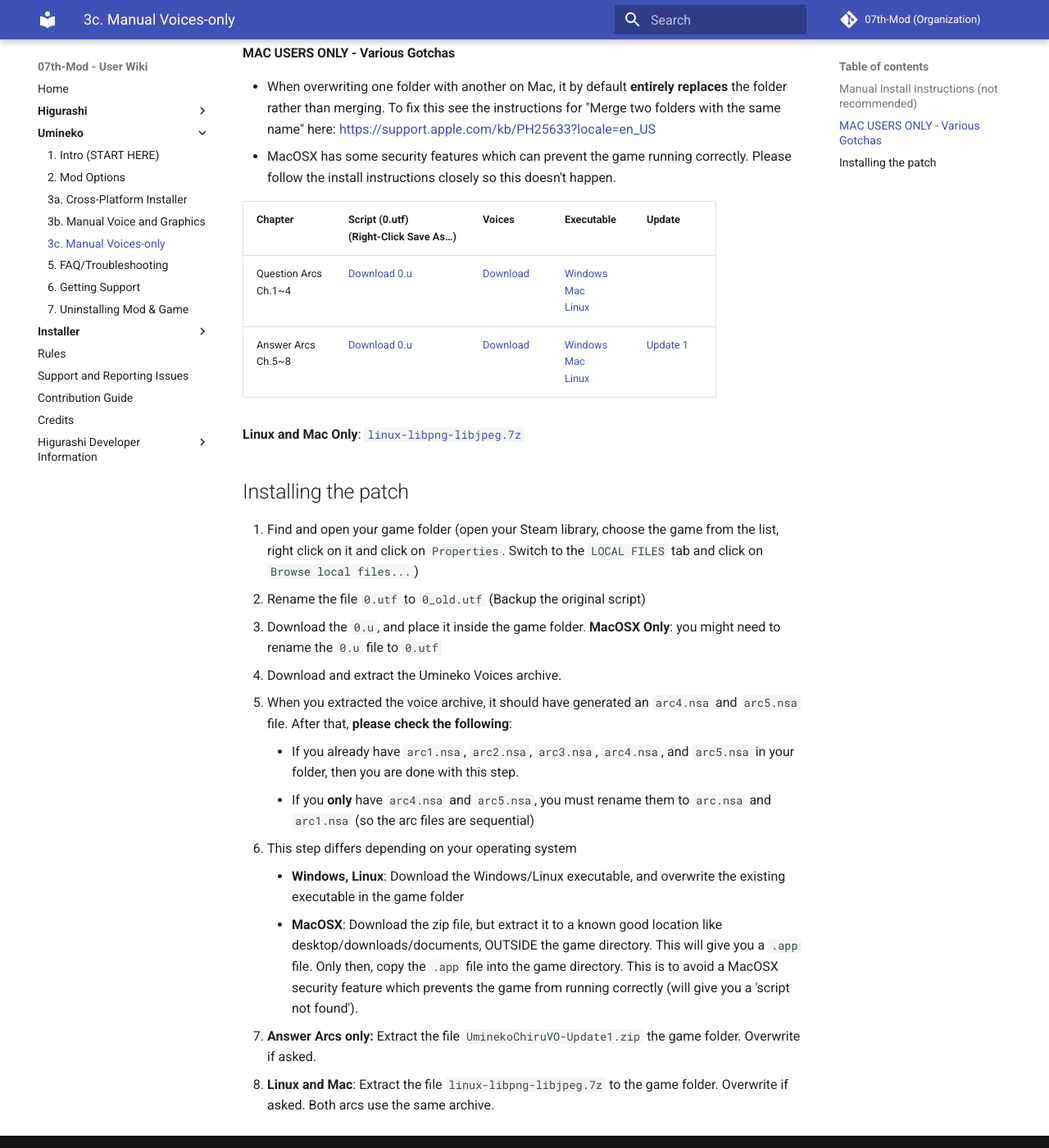
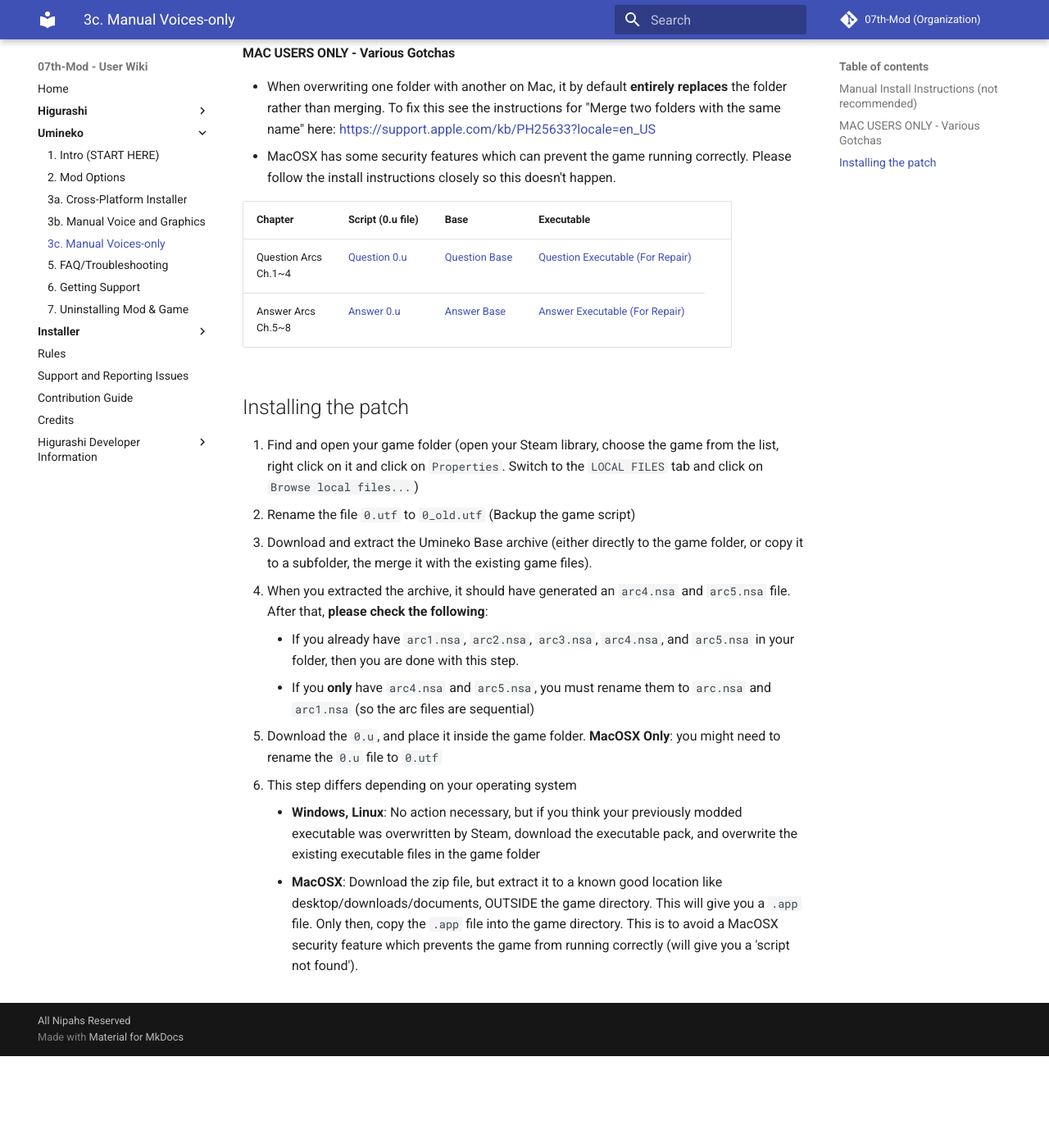
Before and after one commit to 07th-mod/wiki, an MkDocs documentation site: the page built from docs/Umineko/Umineko-Part-1.1---Voices-only-Patch.md, in a window 1280 px wide and 1400 px high, scrolled down 857 px. Shown: the whole window at 82% size. Built offline with MkDocs 1.6.1 and Material for MkDocs 9.7.7, drawn with Linux system fonts in a browser that asks for light colours; after the commit the page ends 2145 px from its top, so only the background shows below that.

Commit message:
Update umineko voice-only

```diff
--- a/docs/Umineko/Umineko-Part-1.1---Voices-only-Patch.md
+++ b/docs/Umineko/Umineko-Part-1.1---Voices-only-Patch.md
@@ -26,44 +26,48 @@
 <thead>
 <tr class="header">
 <th>Chapter</th>
-<th>Script (0.utf)<br>(Right-Click Save As…)</th>
-<th>Voices</th>
+<th>Script (0.u file)</th>
+<th>Base</th>
 <th>Executable</th>
-<th>Update</th>
 </tr>
 </thead>
 <tbody>
 <tr class="odd">
 <td>Question Arcs<br>Ch.1~4</td>
-<td><a href="https://07th-mod.com/download.php?repository=umineko-question&file=voice_only/InDevelopment/ManualUpdates/0.utf">Download 0.u</a></td>
-<td><a href="https://07th-mod.com/Beato/Umineko-Voices-nsa.7z">Download</a></td>
-<td><a href="https://07th-mod.com/Beato-voice/Umineko1to4.exe">Windows</a> <br> <a href="https://07th-mod.com/Beato-voice/Umineko1to4.app.zip">Mac</a> <br> <a href="https://07th-mod.com/Beato-voice/Umineko1to4">Linux</a></td>
+<td>
+    <a href="https://github.com/07th-mod/umineko-question/releases/latest/download/script-voice-only.7z">Question 0.u</a>
+</td>
+<td>
+    <a href="https://github.com/07th-mod/patch-releases/releases/download/umineko-question-v1.0/umineko-question-base-voice-only.7z">Question Base</a>
+</td>
+<td>
+    <a href="https://github.com/07th-mod/patch-releases/releases/download/umineko-question-v1.0/umineko-question-voice-exe.7z">Question Executable (For Repair)</a> <br>
+</td>
 <td></td>
 </tr>
 <tr class="even">
 <td>Answer Arcs<br>Ch.5~8</td>
-<td><a href="https://07th-mod.com/download.php?repository=umineko-answer&file=master/voices-only/0.utf">Download 0.u</a></td>
-<td><a href="https://07th-mod.com/Bern/UminekoChiru-Voices-nsa.7z">Download</a></td>
-<td><a href="https://07th-mod.com/Bern-voice/Umineko5to8.exe">Windows</a> <br> <a href="https://07th-mod.com/Bern-voice/Umineko5to8.app.zip">Mac</a> <br> <a href="https://07th-mod.com/Bern-voice/Umineko5to8">Linux</a></td>
-<td><a href="https://07th-mod.com/Bern/UminekoChiruVO-Update1.zip">Update 1</a></td>
-</tr>
+<td>
+    <a href="https://github.com/07th-mod/umineko-answer/releases/latest/download/script-voice-only.7z">Answer 0.u</a>
+</td>
+<td>
+    <a href="https://github.com/07th-mod/patch-releases/releases/download/umineko-answer-v1.0/umineko-answer-base-voice-only.7z">Answer Base</a>
+</td>
+<td>
+    <a href="https://github.com/07th-mod/patch-releases/releases/download/umineko-answer-v1.0/umineko-answer-voice-exe.7z">Answer Executable (For Repair)</a> <br>
+</td>
 </tbody>
 </table>
-
-**Linux and Mac Only**: [`linux-libpng-libjpeg.7z`](https://07th-mod.com/Beato/linux-libpng-libjpeg.7z)
 
 ## Installing the patch
 
 1. Find and open your game folder (open your Steam library, choose the game from the list, right click on it and click on ``Properties``. Switch to the ``LOCAL FILES`` tab and click on ``Browse local files...``)
-2. Rename the file ``0.utf`` to ``0_old.utf`` (Backup the original script)
-3. Download the ``0.u``, and place it inside the game folder. **MacOSX Only**: you might need to rename the `0.u` file to `0.utf`
-4. Download and extract the Umineko Voices archive.
-3. When you extracted the voice archive, it should have generated an `arc4.nsa` and `arc5.nsa` file. After that, **please check the following**:
+2. Rename the file ``0.utf`` to ``0_old.utf`` (Backup the game script)
+2. Download and extract the Umineko Base archive (either directly to the game folder, or copy it to a subfolder, the merge it with the existing game files).
+3. When you extracted the archive, it should have generated an `arc4.nsa` and `arc5.nsa` file. After that, **please check the following**:
     - If you already have `arc1.nsa`, `arc2.nsa`, `arc3.nsa`, `arc4.nsa`, and `arc5.nsa` in your folder, then you are done with this step.
     - If you **only** have `arc4.nsa` and `arc5.nsa`, you must rename them to `arc.nsa` and `arc1.nsa` (so the arc files are sequential)
+3. Download the ``0.u``, and place it inside the game folder. **MacOSX Only**: you might need to rename the `0.u` file to `0.utf`
 6. This step differs depending on your operating system
-    - **Windows, Linux**: Download the Windows/Linux executable, and overwrite the existing executable in the game folder
+    - **Windows, Linux**: No action necessary, but if you think your previously modded executable was overwritten by Steam, download the executable pack, and overwrite the existing executable files in the game folder
     - **MacOSX**: Download the zip file, but extract it to a known good location like desktop/downloads/documents, OUTSIDE the game directory. This will give you a `.app` file. Only then, copy the `.app` file into the game directory. This is to avoid a MacOSX security feature which prevents the game from running correctly (will give you a 'script not found').
-
-7. **Answer Arcs only:** Extract the file ``UminekoChiruVO-Update1.zip`` the game folder. Overwrite if asked.
-8. **Linux and Mac**: Extract the file `linux-libpng-libjpeg.7z` to the game folder. Overwrite if asked. Both arcs use the same archive.
```
